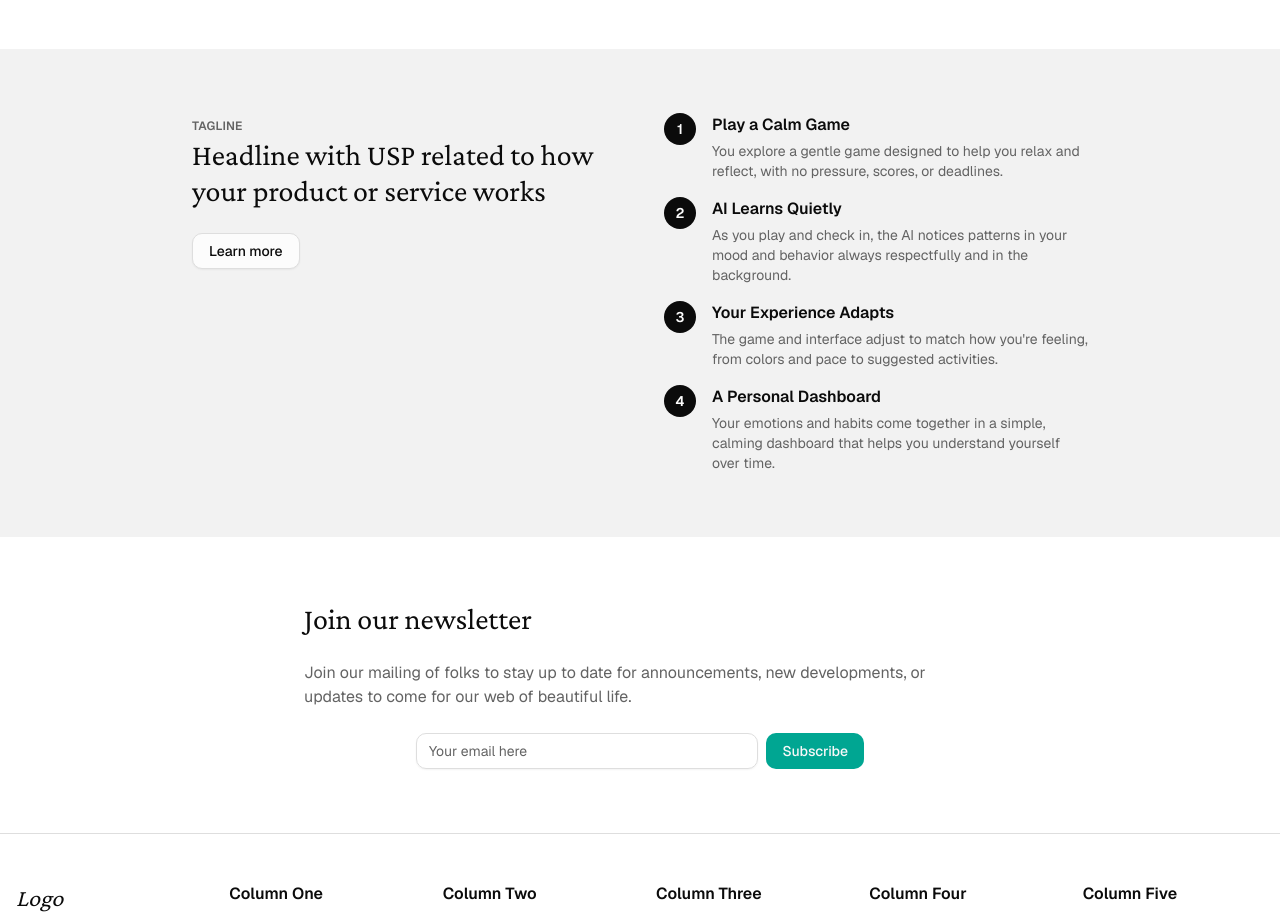
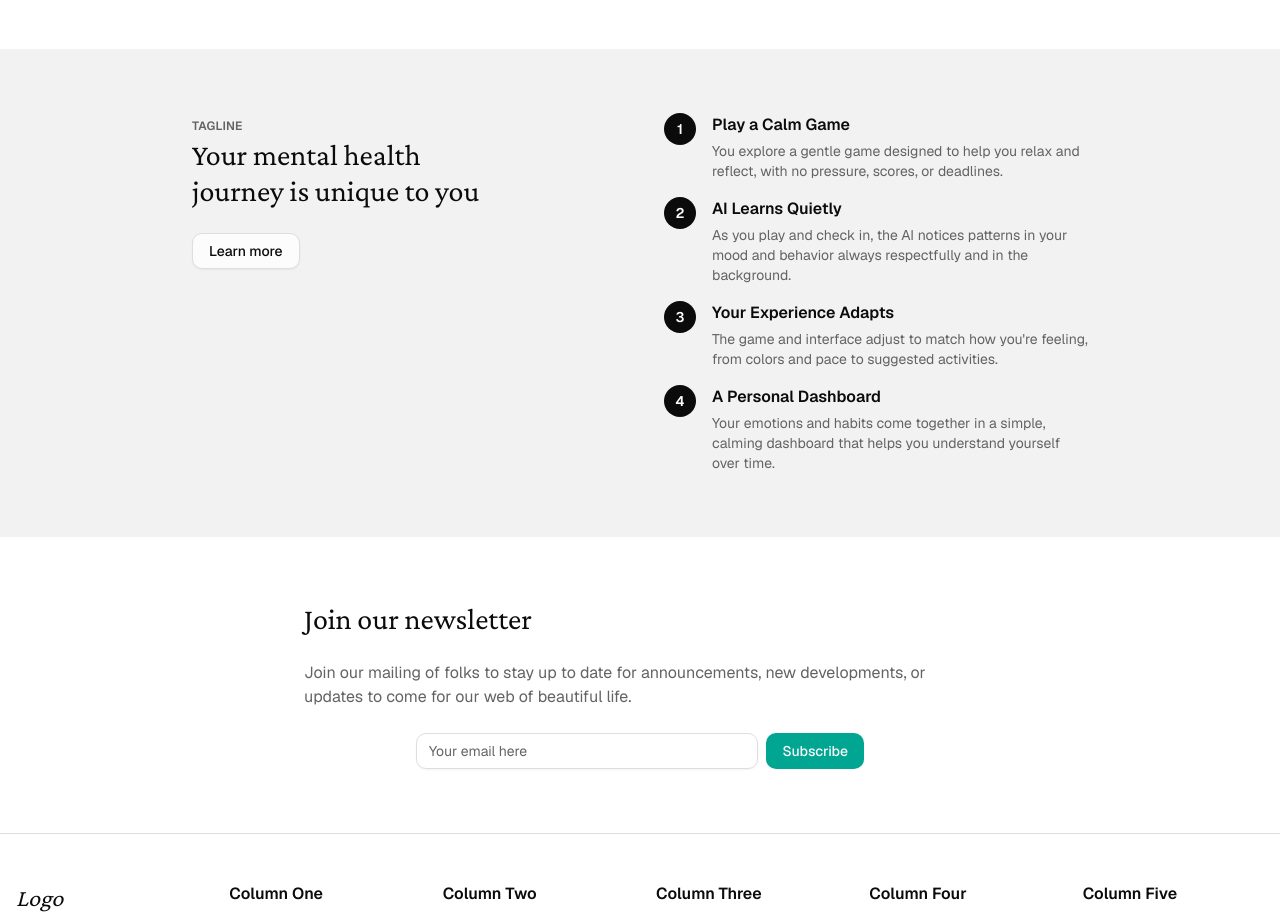
Before and after one commit to crewpapa2-glitch/IMGOSTER, a Next.js app: page / in a window 1280 px wide. Shown: the part 2540-3461 px from the top of the page. Built offline with nearby package versions, Linux system fonts and the light colour scheme.

Commit message:
feat: update USP section headline for better user connection
New heading aligns with personalized mental wellness approach.

Co-authored-by: null <249520288+crewpapa2-glitch@users.noreply.github.com>

```diff
--- a/app/page.tsx
+++ b/app/page.tsx
@@ -195,9 +195,7 @@ export default function Home() {
                 <div className="inline inline text-xs font-semibold uppercase tracking-wide text-muted-foreground">
                   Tagline
                 </div>
-                <h2 className="font-serif text-3xl text-balance">
-                  Headline with USP related to how your product or service works
-                </h2>
+                <h2 className="font-serif text-3xl text-balance">Your mental health journey is unique to you</h2>
                 <Button variant="outline">Learn more</Button>
               </div>
 
```
